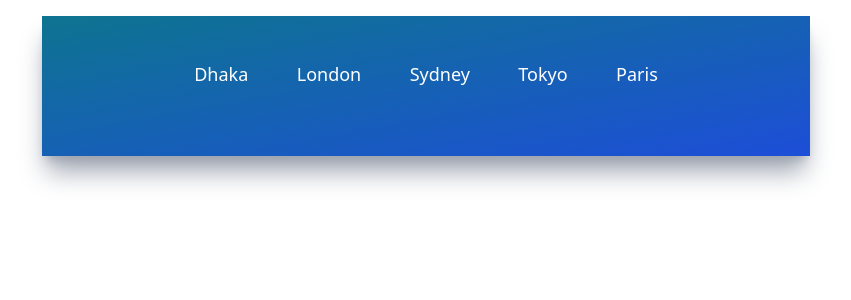
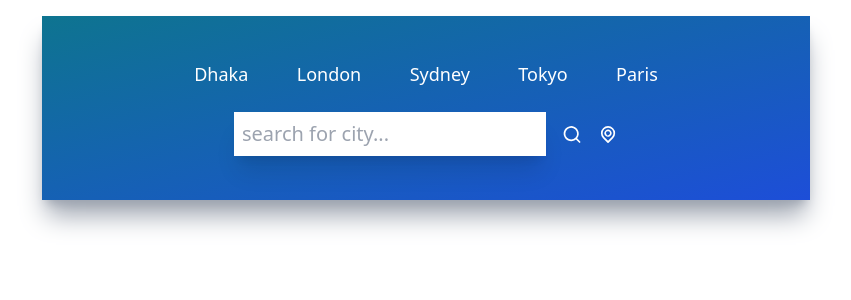
Before and after one commit to rafidmahin20/weatherforecast, a React (Create React App) app in the folder react-weather-app/: page / in a window 1280 px wide. Shown: the top 300 px of the page, without its empty margins (214-1065 px from the left). Built offline with nearby package versions, Linux system fonts and the light colour scheme.

Commit message:
added the search field

```diff
--- a/react-weather-app/src/Components/Search.js
+++ b/react-weather-app/src/Components/Search.js
@@ -4,7 +4,18 @@
 function Search() {
   return (
     <div className="flex flex-row justify-center my-6">
-        <div className="flex flex-row w-3/4 items-center justify-center space-x-4"></div>
+        <div className="flex flex-row w-3/4 items-center justify-center space-x-4">
+          <input
+            type='text'
+            placeholder="search for city..."
+            className="text-xl font-light p-2 w-full shadow-xl focus:outline-none capitalize placeholder:lowercase"/>
+            <UilSearch
+            size={25}
+            className="text-white cursor-pointer transition ease-out hover:scale-125"/>
+            <UilLocationPoint
+            size={25}
+            className="text-white cursor-pointer transition ease-out hover:scale-125"/>
+        </div>
     </div>
   )
 }
```
